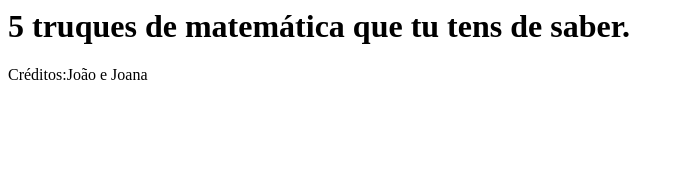
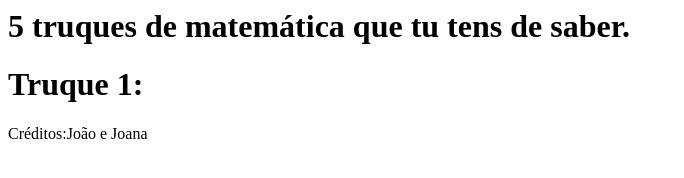
Before and after one commit to jvnabais/test-index, a plain HTML site: page index.html in a window 1280 px wide. Shown: the whole page, without its empty margins (0-684 px from the left). Drawn offline with Linux system fonts and the light colour scheme.

Commit message:
Update index.html

```diff
--- a/index.html
+++ b/index.html
@@ -1,2 +1,4 @@
 <h1>5 truques de matemática que tu tens de saber.</h1>
+<h1>Truque 1:</h1>
+
 <p>Créditos:João e Joana</p>
```
